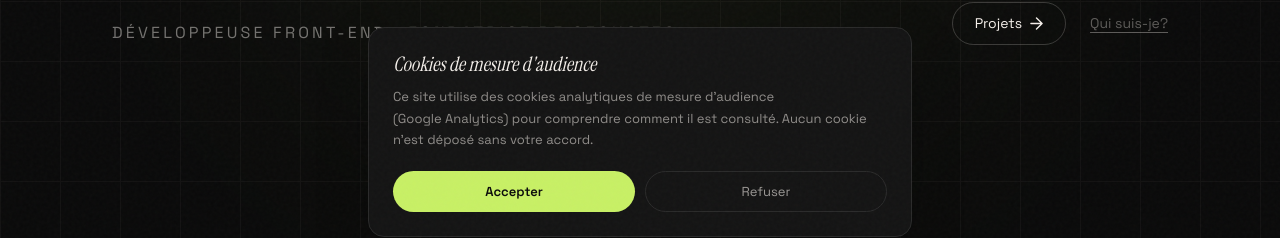
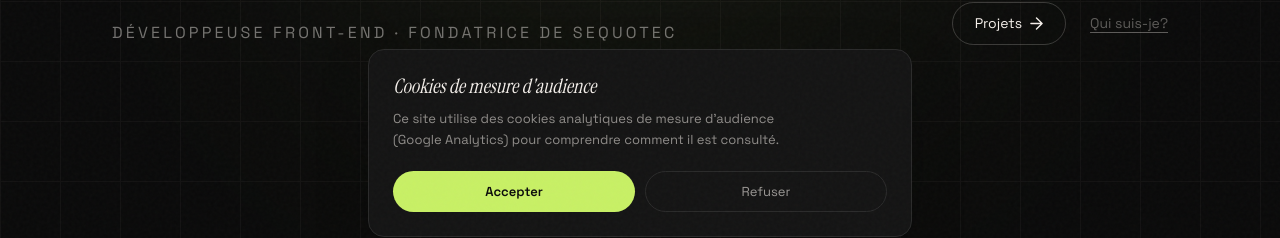
Before and after one commit to FlorenceBastaraud/florence-b, a Next.js app: page / in a window 1280 px wide. Shown: the part 539-777 px from the top of the page. Built offline with nearby package versions, Linux system fonts and the light colour scheme; no server answers.

Commit message:
text change

```diff
--- a/components/CookieBanner.tsx
+++ b/components/CookieBanner.tsx
@@ -1,26 +1,26 @@
 "use client"
 
-import { useEffect, useRef, useState } from "react"
-import { gsap } from "gsap"
-import { useLang } from "@/context/LangContext"
 import {
   CONSENT_STORAGE_KEY,
   clearAnalyticsCookies,
   parseStoredConsent,
   type ConsentValue,
 } from "@/context/CookieConsentContext"
+import { useLang } from "@/context/LangContext"
+import { gsap } from "gsap"
+import { useEffect, useRef, useState } from "react"
 
 const COPY = {
   fr: {
     title: "Cookies de mesure d'audience",
-    body: "Ce site utilise des cookies analytiques de mesure d'audience (Google Analytics) pour comprendre comment il est consulté. Aucun cookie n'est déposé sans votre accord.",
+    body: "Ce site utilise des cookies analytiques de mesure d'audience (Google Analytics) pour comprendre comment il est consulté.",
     accept: "Accepter",
     decline: "Refuser",
     aria: "Gestion des cookies",
   },
   en: {
     title: "Analytics cookies",
-    body: "This site uses analytics cookies (Google Analytics) to measure traffic and understand how it is used. No cookie is set without your consent.",
+    body: "This site uses analytics cookies (Google Analytics) to measure traffic and understand how it is used.",
     accept: "Accept",
     decline: "Decline",
     aria: "Cookie settings",
@@ -55,13 +55,13 @@ export default function CookieBanner() {
         gsap.fromTo(
           backdropRef.current,
           { opacity: 0 },
-          { opacity: 1, duration: 0.3, ease: "power2.out" }
+          { opacity: 1, duration: 0.3, ease: "power2.out" },
         )
       }
       gsap.fromTo(
         panelRef.current,
         { opacity: 0, y: isModal ? 30 : 24, scale: isModal ? 0.98 : 1 },
-        { opacity: 1, y: 0, scale: 1, duration: 0.4, ease: "power3.out" }
+        { opacity: 1, y: 0, scale: 1, duration: 0.4, ease: "power3.out" },
       )
     })
     return () => ctx.revert()
@@ -76,10 +76,12 @@ export default function CookieBanner() {
   }, [isModal, visible])
 
   const choose = (next: Exclude<ConsentValue, null>) => {
-    const previous = parseStoredConsent(localStorage.getItem(CONSENT_STORAGE_KEY))
+    const previous = parseStoredConsent(
+      localStorage.getItem(CONSENT_STORAGE_KEY),
+    )
     localStorage.setItem(CONSENT_STORAGE_KEY, next)
     window.dispatchEvent(
-      new CustomEvent("fb:consent-changed", { detail: next })
+      new CustomEvent("fb:consent-changed", { detail: next }),
     )
     setVisible(false)
     setIsModal(false)
@@ -160,7 +162,8 @@ export default function CookieBanner() {
               "var(--accent-dim)")
           }
           onMouseLeave={(e) =>
-            ((e.currentTarget as HTMLElement).style.background = "var(--accent)")
+            ((e.currentTarget as HTMLElement).style.background =
+              "var(--accent)")
           }
         >
           {t.accept}
```
